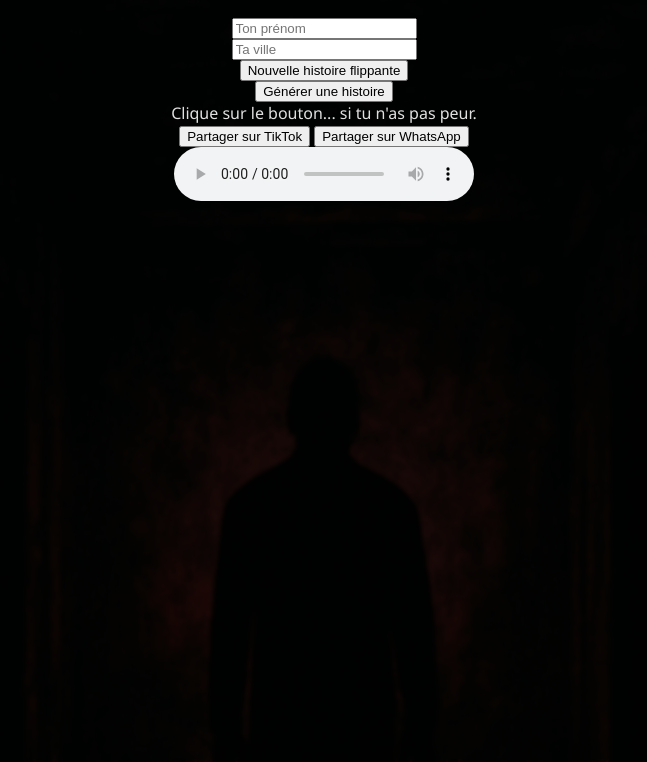
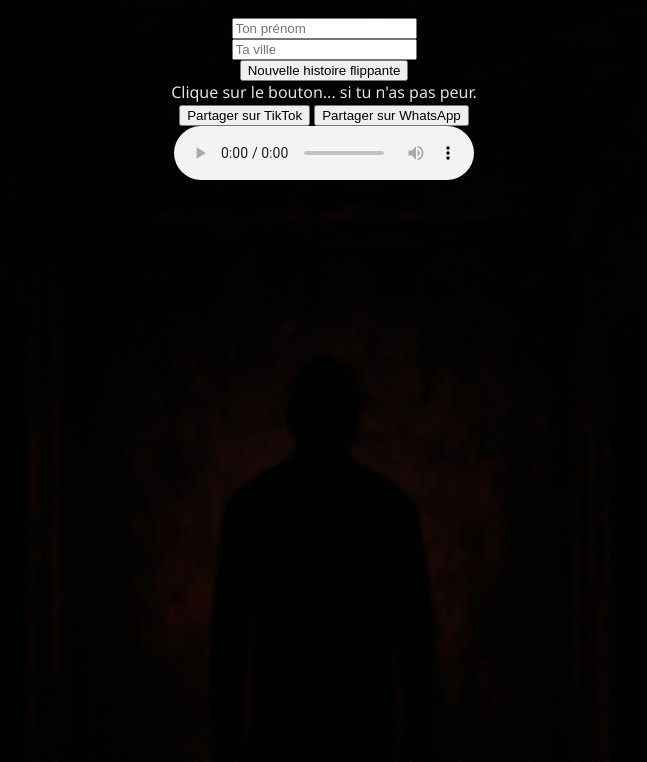
Before and after one commit to PASTEUR666/generateur-histoires-flippantes, a website: page index.html in a window 1280 px wide. Shown: the part 98-860 px from the top of the page, without its empty margins (316-963 px from the left). Drawn offline with Linux system fonts and the light colour scheme.

Commit message:
Update index.html

```diff
--- a/index.html
+++ b/index.html
@@ -14,7 +14,6 @@
   <input type="text" id="userCity" placeholder="Ta ville" />
   <button id="generateBtn">Nouvelle histoire flippante</button>
 <div id="storyContainer"></div>
-  <button onclick="generateStory()">Générer une histoire</button>
   <div class="story-box" id="storyBox">Clique sur le bouton... si tu n'as pas peur.</div>
   <img id="storyImage" src="" alt="Image flippante" style="display:none;" />
 
```
